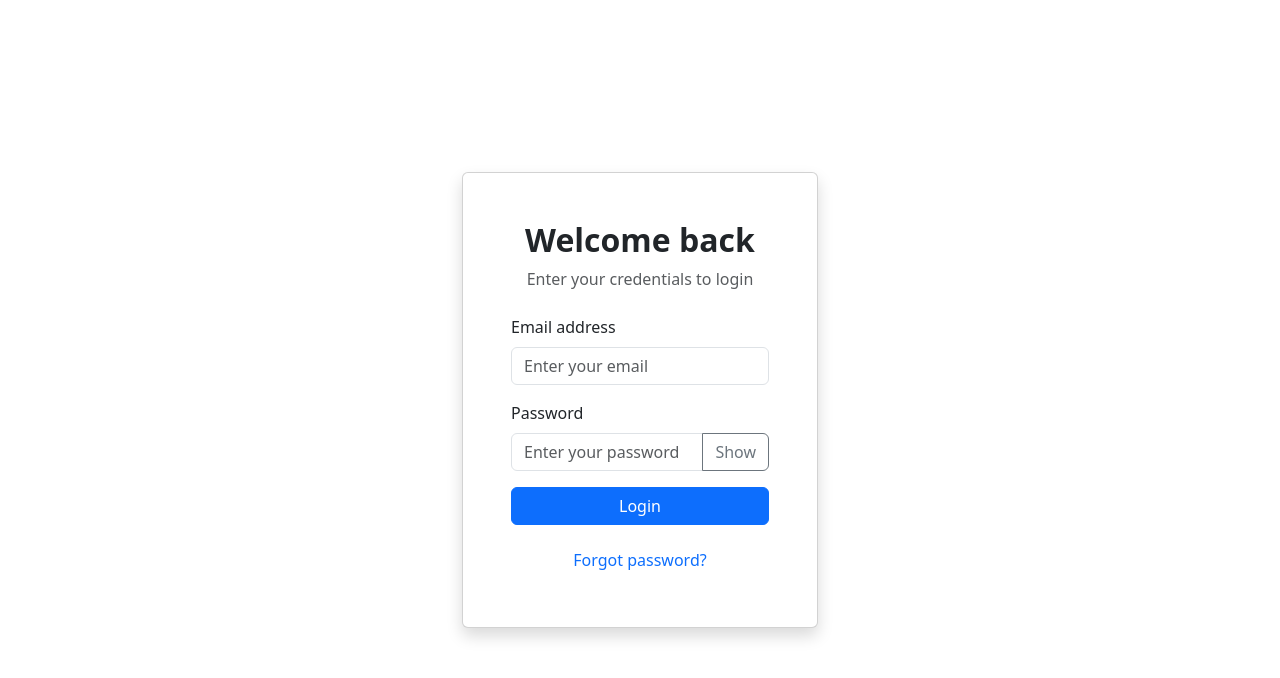
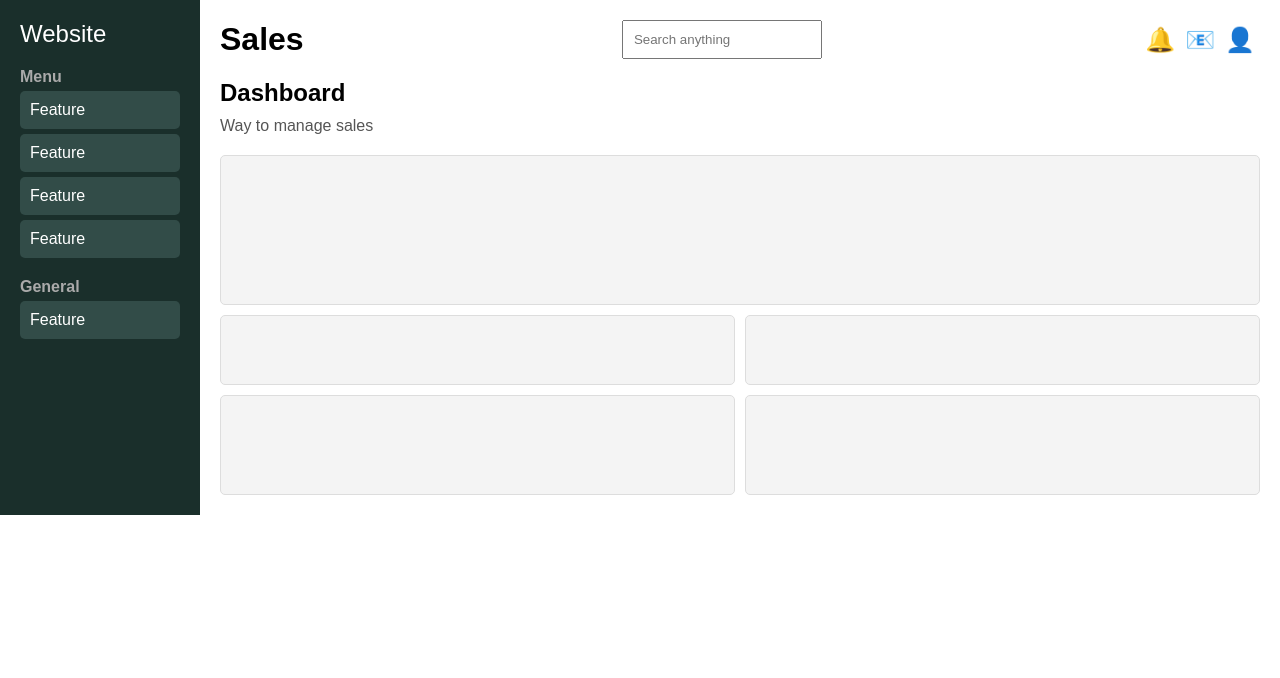
Before and after one commit to FauzanIkhsani04/kasir-digital, a React (Create React App) app: page / in a window 1280 px wide. Shown: the top 678 px of the page. Built offline with nearby package versions, Linux system fonts and the light colour scheme.

Commit message:
mencoba dashboard

```diff
--- a/src/App.css
+++ b/src/App.css
@@ -1,38 +1,17 @@
-.App {
-  text-align: center;
+/* src/App.css */
+
+* {
+  margin: 0;
+  padding: 0;
+  box-sizing: border-box;
+  font-family: Arial, sans-serif;
 }
 
-.App-logo {
-  height: 40vmin;
-  pointer-events: none;
+.container {
+  display: flex;
 }
 
-@media (prefers-reduced-motion: no-preference) {
-  .App-logo {
-    animation: App-logo-spin infinite 20s linear;
-  }
+.content {
+  flex-grow: 1;
+  padding: 20px;
 }
-
-.App-header {
-  background-color: #282c34;
-  min-height: 100vh;
-  display: flex;
-  flex-direction: column;
-  align-items: center;
-  justify-content: center;
-  font-size: calc(10px + 2vmin);
-  color: white;
-}
-
-.App-link {
-  color: #61dafb;
-}
-
-@keyframes App-logo-spin {
-  from {
-    transform: rotate(0deg);
-  }
-  to {
-    transform: rotate(360deg);
-  }
-}
--- a/src/App.js
+++ b/src/App.js
@@ -1,7 +1,20 @@
-import './App.css';
-import LoginForm from './Login/login.jsx';
+// src/App.js
+import React from "react";
+import Sidebar from "../src/dashboard/sidebar.jsx";
+import Header from "../src/dashboard/header.jsx";
+import Dashboard from "../src/dashboard/dashboard.jsx";
+import "./App.css";
+
 function App() {
-  return <LoginForm />;
+  return (
+    <div className="container">
+      <Sidebar />
+      <main className="content">
+        <Header />
+        <Dashboard />
+      </main>
+    </div>
+  );
 }
 
 export default App;
--- /dev/null
+++ b/src/assets/card.css
@@ -0,0 +1,20 @@
+/* src/components/Card.css */
+
+.card {
+  background-color: #f4f4f4;
+  border: 1px solid #ddd;
+  border-radius: 5px;
+}
+
+.card.large {
+  grid-column: span 2;
+  height: 150px;
+}
+
+.card.medium {
+  height: 100px;
+}
+
+.card.small {
+  height: 70px;
+}
--- /dev/null
+++ b/src/assets/dashboard.css
@@ -0,0 +1,17 @@
+/* src/components/Dashboard.css */
+
+.dashboard h2 {
+  font-size: 1.5em;
+  margin-bottom: 10px;
+}
+
+.dashboard p {
+  margin-bottom: 20px;
+  color: #555;
+}
+
+.card-container {
+  display: grid;
+  grid-template-columns: repeat(2, 1fr);
+  gap: 10px;
+}
--- /dev/null
+++ b/src/assets/header.css
@@ -0,0 +1,22 @@
+/* src/components/Header.css */
+
+.header {
+  display: flex;
+  justify-content: space-between;
+  align-items: center;
+  padding-bottom: 20px;
+}
+
+.header h1 {
+  font-size: 2em;
+}
+
+.search-bar {
+  padding: 10px;
+  width: 200px;
+}
+
+.icons span {
+  margin: 0 5px;
+  font-size: 1.5em;
+}
--- /dev/null
+++ b/src/assets/sidebar.css
@@ -0,0 +1,33 @@
+/* src/components/Sidebar.css */
+
+.sidebar {
+  width: 200px;
+  background-color: #1a2f2b;
+  color: #fff;
+  padding: 20px;
+}
+
+.sidebar .logo {
+  font-size: 1.5em;
+  margin-bottom: 20px;
+}
+
+.sidebar .menu h3 {
+  font-size: 1em;
+  color: #aaa;
+  margin-top: 20px;
+}
+
+.sidebar .menu ul {
+  list-style-type: none;
+}
+
+.sidebar .menu ul li a {
+  text-decoration: none;
+  color: #fff;
+  display: block;
+  padding: 10px;
+  margin: 5px 0;
+  background-color: #324c48;
+  border-radius: 5px;
+}
--- /dev/null
+++ b/src/dashboard/card.jsx
@@ -0,0 +1,9 @@
+// src/components/Card.js
+import React from "react";
+import "../assets/card.css"; // You can create this file for specific Card styles
+
+const Card = ({ size }) => {
+  return <div className={`card ${size}`}></div>;
+};
+
+export default Card;
--- /dev/null
+++ b/src/dashboard/dashboard.jsx
@@ -0,0 +1,22 @@
+// src/components/Dashboard.js
+import React from "react";
+import Card from "./card";
+import "../assets/dashboard.css"; // You can create this file for specific Dashboard styles
+
+const Dashboard = () => {
+  return (
+    <section className="dashboard">
+      <h2>Dashboard</h2>
+      <p>Way to manage sales</p>
+      <div className="card-container">
+        <Card size="large" />
+        <Card size="small" />
+        <Card size="small" />
+        <Card size="medium" />
+        <Card size="medium" />
+      </div>
+    </section>
+  );
+};
+
+export default Dashboard;
--- /dev/null
+++ b/src/dashboard/header.jsx
@@ -0,0 +1,25 @@
+// src/components/Header.js
+import React from "react";
+import "../assets/header.css"; // You can create this file for specific Header styles
+
+const Header = () => {
+  return (
+    <header className="header">
+      <h1>Sales</h1>
+      <input type="text" placeholder="Search anything" className="search-bar" />
+      <div className="icons">
+        <span role="img" aria-label="notifications">
+          🔔
+        </span>
+        <span role="img" aria-label="email">
+          📧
+        </span>
+        <span role="img" aria-label="user">
+          👤
+        </span>
+      </div>
+    </header>
+  );
+};
+
+export default Header;
--- /dev/null
+++ b/src/dashboard/sidebar.jsx
@@ -0,0 +1,36 @@
+// src/components/Sidebar.js
+import React from "react";
+import "../assets/sidebar.css"; // You can create this file for specific Sidebar styles
+
+const Sidebar = () => {
+  return (
+    <aside className="sidebar">
+      <div className="logo">Website</div>
+      <nav className="menu">
+        <h3>Menu</h3>
+        <ul>
+          <li>
+            <a href="#">Feature</a>
+          </li>
+          <li>
+            <a href="#">Feature</a>
+          </li>
+          <li>
+            <a href="#">Feature</a>
+          </li>
+          <li>
+            <a href="#">Feature</a>
+          </li>
+        </ul>
+        <h3>General</h3>
+        <ul>
+          <li>
+            <a href="#">Feature</a>
+          </li>
+        </ul>
+      </nav>
+    </aside>
+  );
+};
+
+export default Sidebar;
```
Also changed, not shown: src/dashboard/dash.jsx (deleted).
